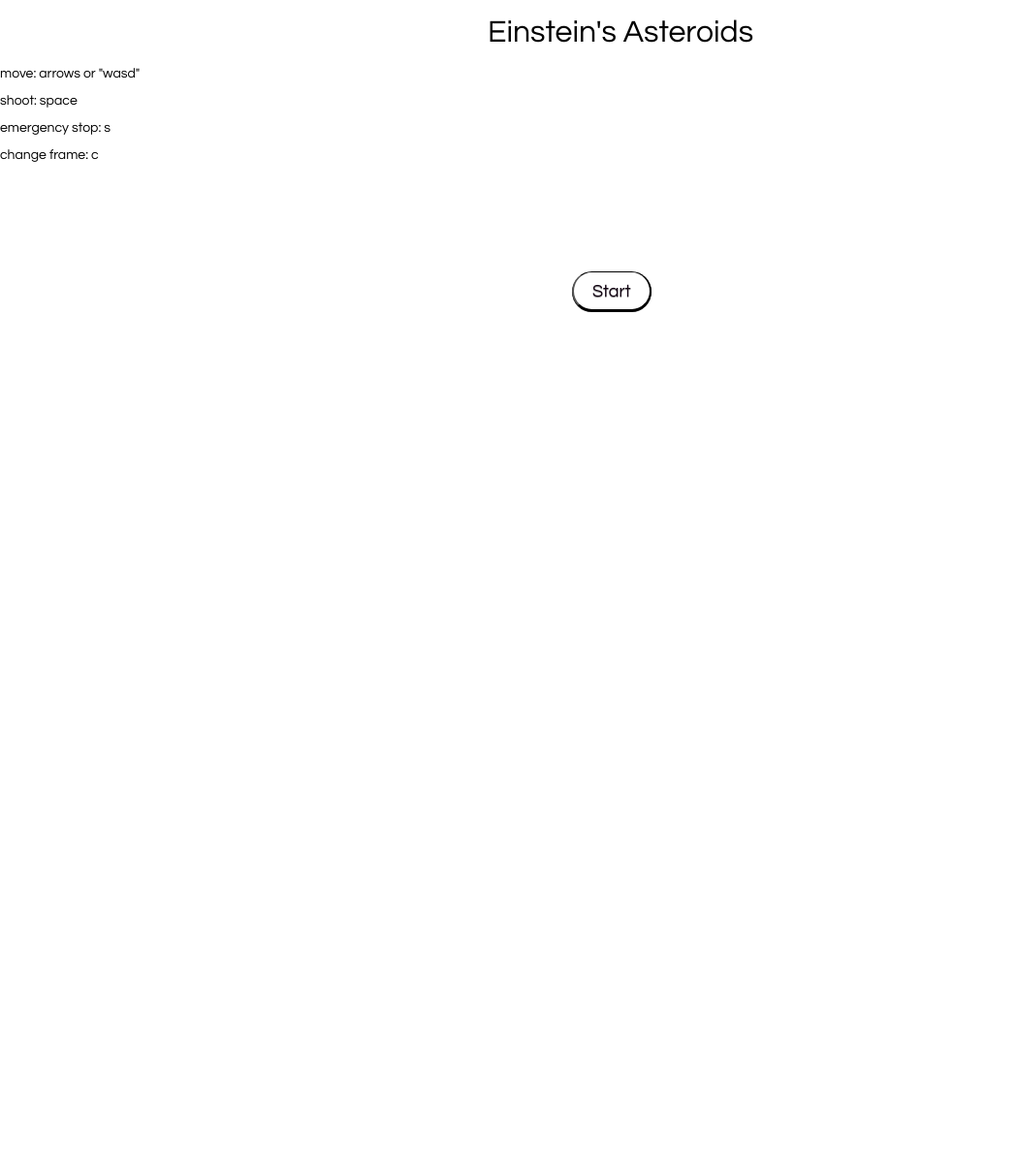
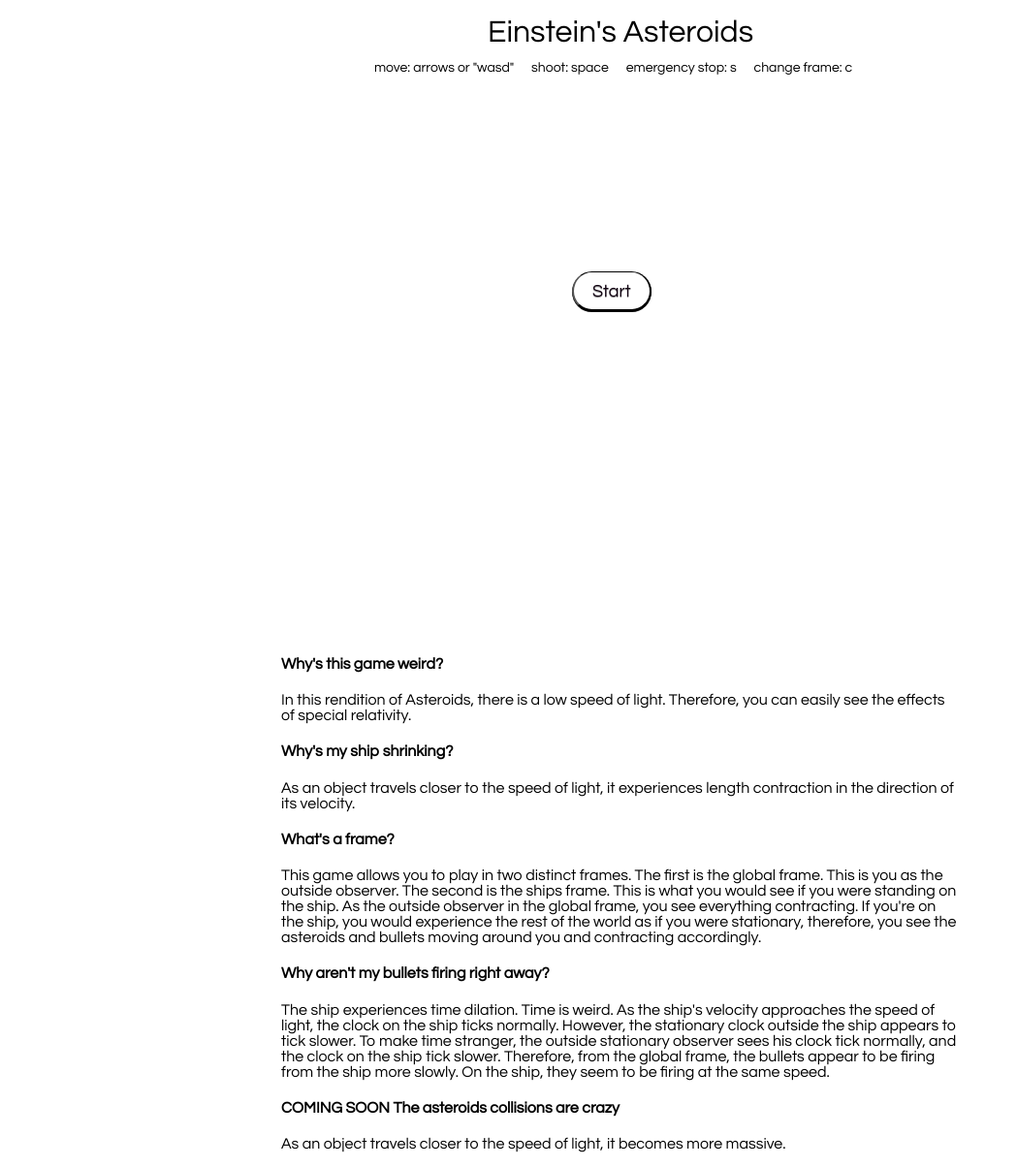
Before and after one commit to mhepfer/asteroids, a plain HTML site: page index.html in a window 1280 px wide. Shown: the whole page at 97% size, without its empty margins (0-1049 px from the left). Before the commit the page ends 800 px from the top, so only its background shows below. Drawn offline with Linux system fonts and the light colour scheme.

Commit message:
finished making it look pretty

```diff
--- a/asteroids.css
+++ b/asteroids.css
@@ -1,6 +1,7 @@
 h1 {
 	margin-right: auto;
 	margin-left: auto;
+	margin-bottom: 15px;
 	text-align: center;
 	font-family: 'Century Gothic', CenturyGothic, AppleGothic, sans-serif;
 	font-size: 32px;
@@ -40,11 +41,23 @@ h3 {
 }
 
 #directions{
-	width: 200px;
-	text-align: left;
+	width: 100%;
+	text-align: center;
 	margin: 0;
 	font-family: 'Century Gothic', CenturyGothic, AppleGothic, sans-serif;
 	font-size: 14px;
+}
+
+#one {
+	position: inline-block;
+}
+
+#explanation {
+	margin-left: auto;
+	margin-right: auto;
+	margin-top: 600px;
+	width: 700px;
+	font-family: 'Century Gothic', CenturyGothic, AppleGothic, sans-serif;
 }
 
 .button {
--- a/index.html
+++ b/index.html
@@ -24,14 +24,38 @@
     </div>
 
     <div id="directions">
-      <h3> move: arrows or "wasd" </h3>
-      <h3 id="two"> shoot: space </h3>
-      <h3 id="three"> emergency stop: s </h3>
-      <h3 id="four"> change frame: c </h3>
+      move: arrows or "wasd" &nbsp;&nbsp;&nbsp;&nbsp;
+      shoot: space &nbsp;&nbsp;&nbsp;&nbsp;
+      emergency stop: s &nbsp;&nbsp;&nbsp;&nbsp;
+      change frame: c &nbsp;&nbsp;&nbsp;&nbsp;
     </div>
 
     <div id="canvasContainer">
       <canvas id="blah"></canvas>
+    </div>
+
+    <div id="explanation">
+
+<h4>Why&#39s this game weird?</h4>
+
+<p>In this rendition of Asteroids, there is a low speed of light. Therefore, you can easily see the effects of special relativity.</p>
+
+<h4>Why&#39s my ship shrinking?</h4>
+
+<p>As an object travels closer to the speed of light, it experiences length contraction in the direction of its velocity.</p>
+
+<h4>What&#39s a frame?</h4>
+
+<p>This game allows you to play in two distinct frames. The first is the global frame. This is you as the outside observer. The second is the ships frame. This is what you would see if you were standing on the ship. As the outside observer in the global frame, you see everything contracting. If you&#39re on the ship, you would experience the rest of the world as if you were stationary, therefore, you see the asteroids and bullets moving around you and contracting accordingly. </p>
+
+<h4>Why aren&#39t my bullets firing right away?</h4>
+
+<p>The ship experiences time dilation. Time is weird. As the ship&#39s velocity approaches the speed of light, the clock on the ship ticks normally. However, the stationary clock outside the ship appears to tick slower. To make time stranger, the outside stationary observer sees his clock tick normally, and the clock on the ship tick slower. Therefore, from the global frame, the bullets appear to be firing from the ship more slowly. On the ship, they seem to be firing at the same speed.</p>
+
+<h4>COMING SOON The asteroids collisions are crazy</h4>
+
+<p>As an object travels closer to the speed of light, it becomes more massive. </p>
+
     </div>
 
 
```
